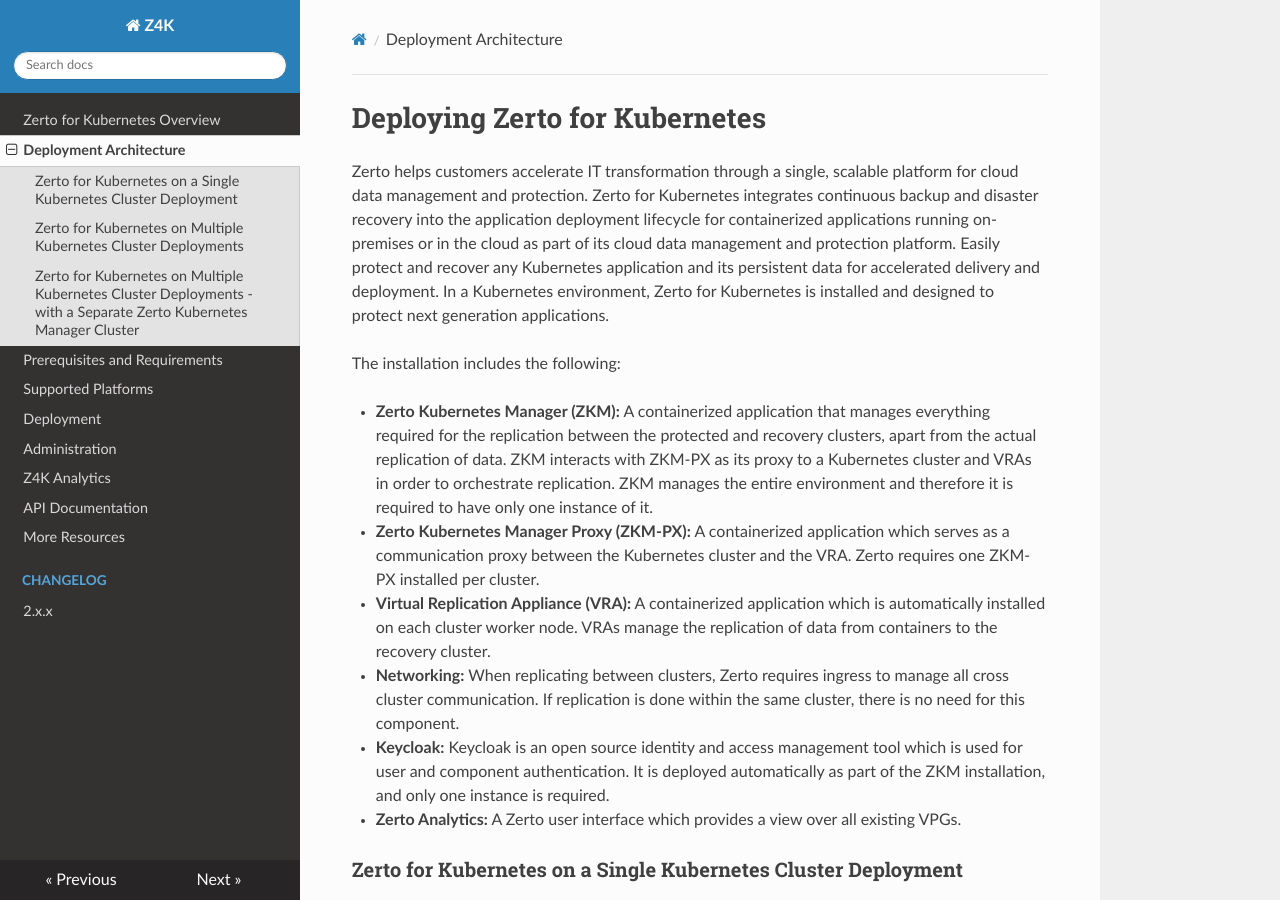
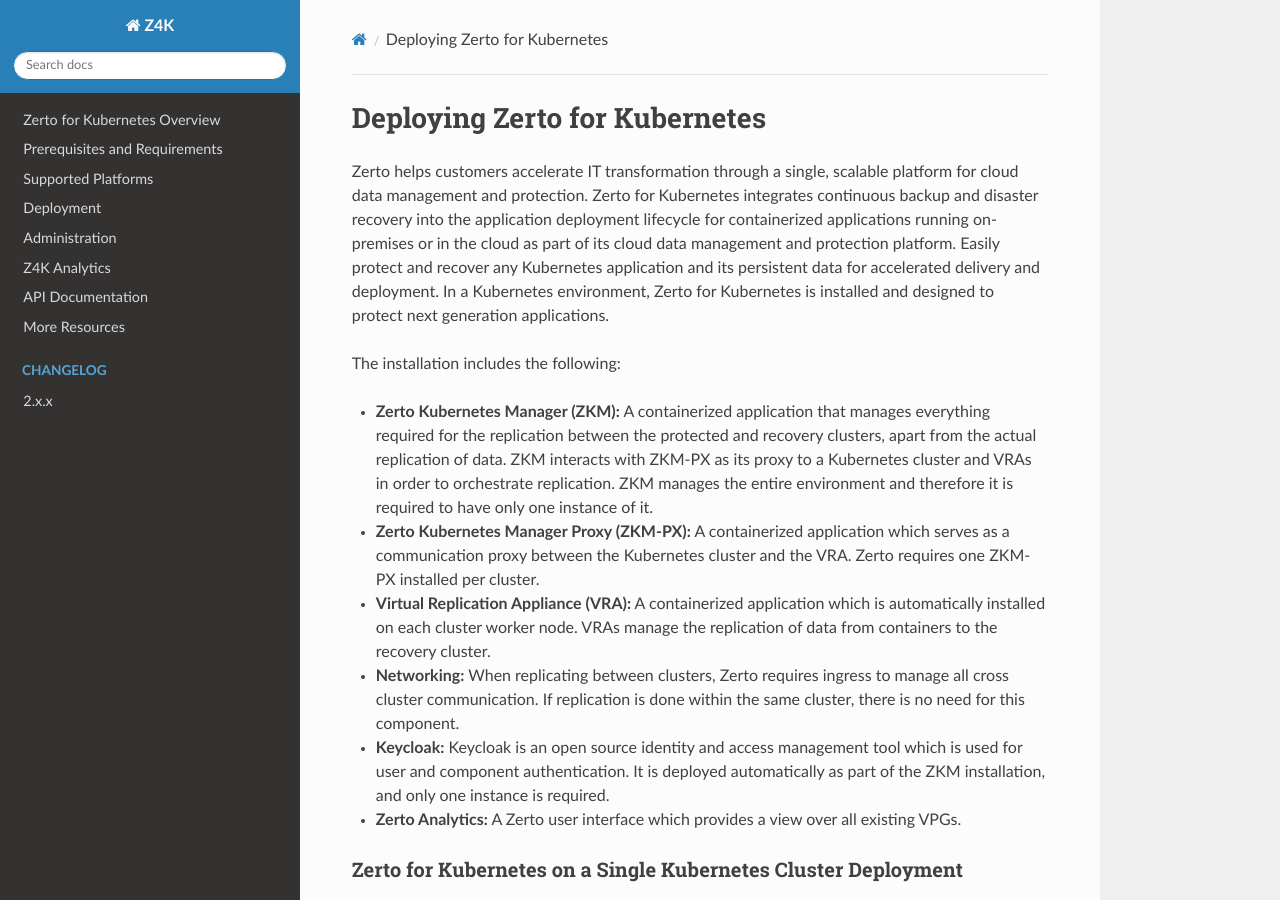
Before and after one commit to ZertoPublic/Z4K, an MkDocs documentation site: the page built from docs/DeployingZertoForK8S.md, in a window 1280 px wide and 900 px high. Built offline with MkDocs 1.6.1, drawn with Linux system fonts in a browser that asks for light colours.

Commit message:
Update mkdocs.yml

```diff
--- a/mkdocs.yml
+++ b/mkdocs.yml
@@ -4,7 +4,6 @@
   highlightjs: false
 nav:
 - Zerto for Kubernetes Overview: index.md
-- Deployment Architecture: DeployingZertoForK8S.md
 - Prerequisites and Requirements: PrerequisitesAndRequirements.md
 - Supported Platforms: SupportedPlatforms.md
 - Deployment: DeploymentGuide.md
```
